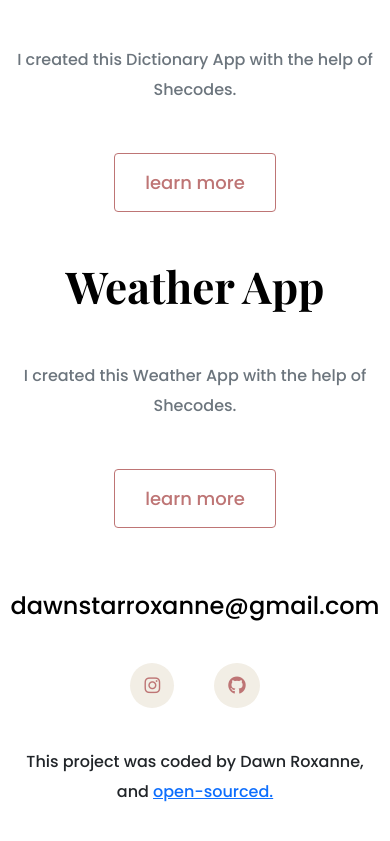
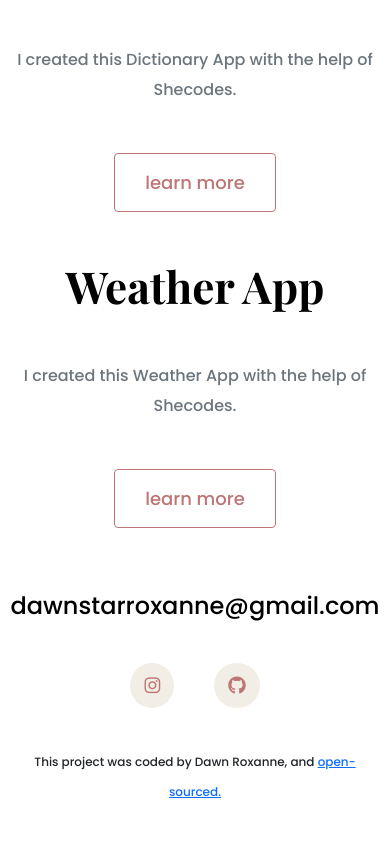
Before and after one commit to dawnstarroxanne/portfolio-project, a plain HTML site: page index.html in a window 390 px wide. Shown: the part 756-1597 px from the top of the page. Drawn offline with nearby package versions, Linux system fonts and the light colour scheme.

Commit message:
added div and changed font size on the open source link

```diff
--- a/index.html
+++ b/index.html
@@ -103,8 +103,10 @@
       <div class="social-links text-center mb-5">
       <a href="https://www.instagram.com/dawnstarroxanne/" target="_blank" title="My Instagram"><i class="fa-brands fa-instagram"></i></a><a href="https://github.com/dawnstarroxanne" target="_blank" title="GitHub"><i class="fa-brands fa-github"></i></a>
     </div>
+    <div class="open-source">
     <p class="text-center mt-4">This project was coded by Dawn Roxanne, and <a href="https://github.com/dawnstarroxanne/portfolio-project" target="_blank">open-sourced.</a></p>
-</footer>
+</div>
+  </footer>
   </div>
   </body>
 </html>
--- a/styling/portfolio.css
+++ b/styling/portfolio.css
@@ -211,4 +211,7 @@ footer .social-links a:hover {
     font-size: 14px;
     margin: 5px;
   }
+  .open-source p {
+    font-size: 12px;
+  }
 }
```
Also changed, not shown: about.html (+2 -0 lines), contact.html (+2 -1 lines), work.html (+2 -0 lines).
